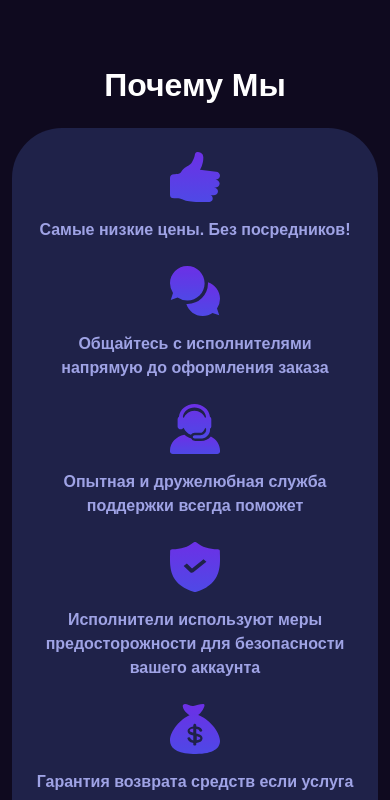
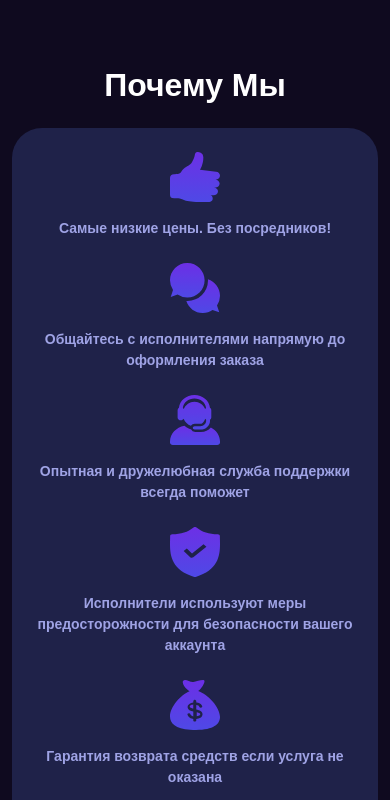
Before and after one commit to tandrey1635/wow-react-build, a React (Vite) app: page /pvp/rbg in a window 390 px wide. Shown: the part 1700-2500 px from the top of the page. Built offline with nearby package versions, Linux system fonts and the light colour scheme; a web font is replaced by a local one.

Commit message:
мелкие правки

```diff
--- a/src/sass/global/_why-we.sass
+++ b/src/sass/global/_why-we.sass
@@ -21,6 +21,8 @@
 	&__wrapper
 		border-radius: 50px
 		background: $whyWeBg
+		@media ( max-width: 425px )
+			border-radius: 30px
 	&__items
 		flex-shrink: 0
 		width: calc(100% / 6)
@@ -50,6 +52,8 @@
 		font-size: 16px
 		font-weight: 700
 		color: $secondColor
+		@media( max-width: 425px)
+			font-size: 14px
 	&__info
 		font-size: 20px
 		@media( max-width: 425px)
--- a/src/style.css
+++ b/src/style.css
@@ -1625,6 +1625,11 @@ footer {
   border-radius: 50px;
   background: #1f2249;
 }
+@media (max-width: 425px) {
+  .why__we__wrapper {
+    border-radius: 30px;
+  }
+}
 .why__we__items {
   flex-shrink: 0;
   width: 16.6666666667%;
@@ -1676,6 +1681,11 @@ footer {
   font-size: 16px;
   font-weight: 700;
   color: #9fa3e5;
+}
+@media (max-width: 425px) {
+  .why__we__text, .why__we__info {
+    font-size: 14px;
+  }
 }
 .why__we__info {
   font-size: 20px;
```
Also changed, not shown: 1 other file (tests, documents, lock files or other folders).
